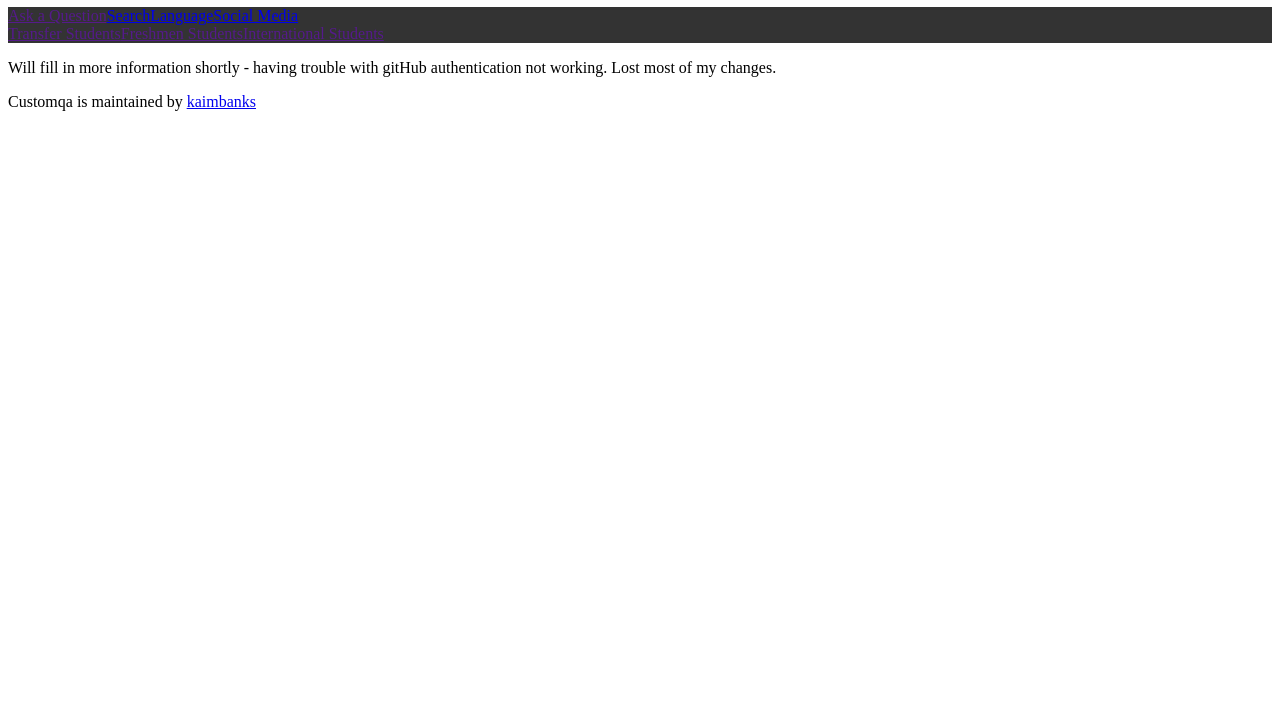
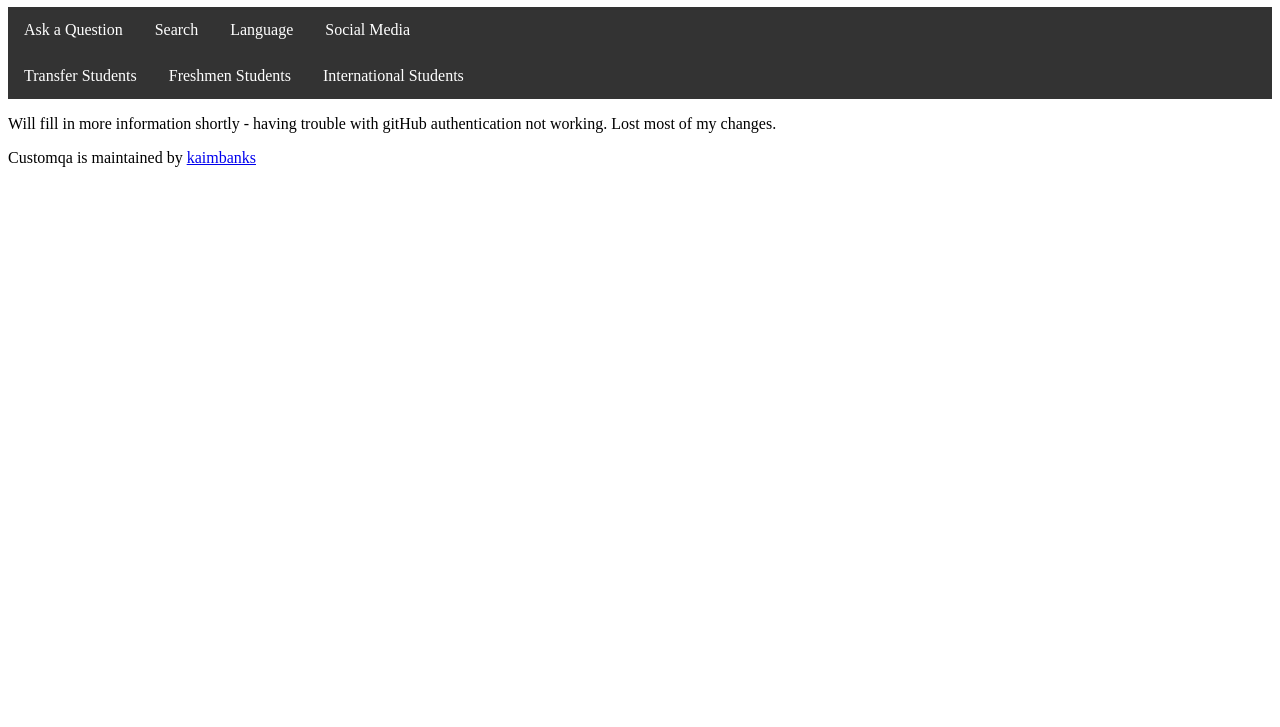
Before and after one commit to kaimbanks/customQA, a plain HTML site: page index.html in a window 1280 px wide. Shown: the part 73-800 px from the top of the page. Drawn offline with Linux system fonts and the light colour scheme; a web font is replaced by a local one.

Commit message:
rebuilding

```diff
--- a/stylesheets/stylesheet.css
+++ b/stylesheets/stylesheet.css
@@ -10,7 +10,7 @@ li {
     float: left;
 }
 
-.horizontalbar {
+li a {
     display: block;
     color: white;
     text-align: center;
```
